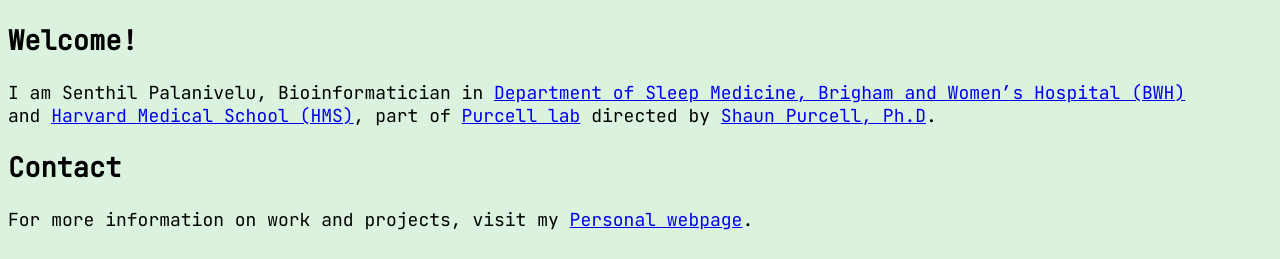
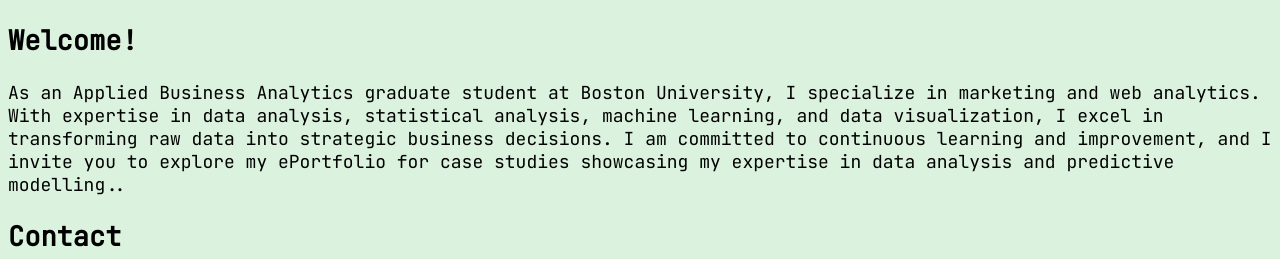
Before and after one commit to Arunbuf/arunbuf.github.io, a plain HTML site: page index.html in a window 1280 px wide. Shown: the top 259 px of the page. Drawn offline with Linux system fonts and the light colour scheme.

Commit message:
Update index.html

```diff
--- a/index.html
+++ b/index.html
@@ -16,7 +16,11 @@
 <body style="background-color:rgba(199,237,204,0.63212055882);">
     <h2> Welcome!</h2>
 
-    <p> I am Senthil Palanivelu, Bioinformatician in <a href="https://www.brighamandwomens.org/medicine/sleep-and-circadian-disorders/overview" target="_blank">Department of Sleep Medicine, Brigham and Women’s Hospital (BWH)</a><br>and <a href="https://sleep.hms.harvard.edu/" target="_blank">Harvard Medical School (HMS)</a>, part of <a href="https://zzz.bwh.harvard.edu/" target="_blank">Purcell lab</a> directed by <a href="https://zzz.bwh.harvard.edu/bio.html" target="_blank">Shaun Purcell, Ph.D</a>.</p>
+    <p> As an Applied Business Analytics graduate student at Boston University, I specialize in marketing and web analytics.
+
+With expertise in data analysis, statistical analysis, machine learning, and data visualization, I excel in transforming raw data into strategic business decisions.
+
+I am committed to continuous learning and improvement, and I invite you to explore my ePortfolio for case studies showcasing my expertise in data analysis and predictive modelling..</p>
 
     <section>
     <h2>Contact</h2>
```
